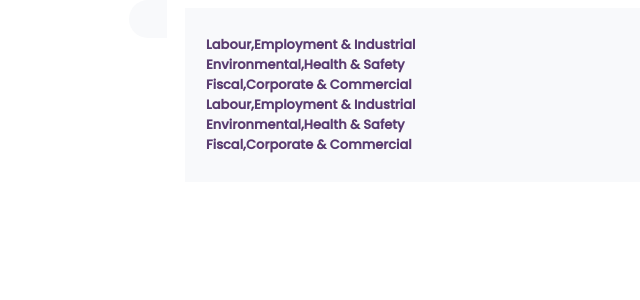
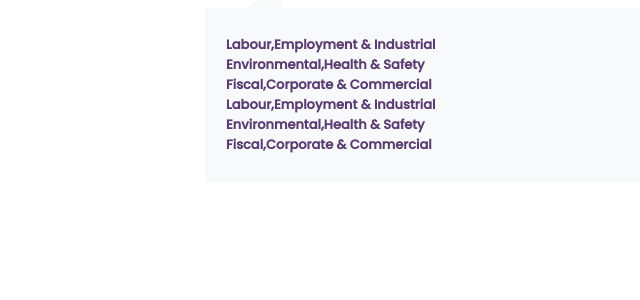
Before and after one commit to Rganeshmoorthy/compfie, a PHP site: page /nav-pills.php in a window 1280 px wide. Shown: the top 300 px of the page, without its empty margins (153-793 px from the left). Run offline with PHP 8.4, Linux system fonts and the light colour scheme.

Commit message:
header changes for desktop view

```diff
--- a/css/nav-pill.css
+++ b/css/nav-pill.css
@@ -65,6 +65,9 @@
         overflow: auto;
         width: 100% !important;
     }
+    .main-div {
+        margin-left: 0 !important;
+    }
 }
 
 .w-200 {
@@ -115,7 +118,7 @@ label {
 #slideBack {
     position: absolute;
     top: 0;
-    left: 22%;
+    left: 31%;
     border: none;
     padding: 19px;
     background-color: #F8F9FB;
@@ -125,7 +128,7 @@ label {
 #slide {
     position: absolute;
     top: 0;
-    right: 4%;
+    right: -42%;
     border: none;
     padding: 19px;
     background-color: #F8F9FB;
@@ -153,3 +156,8 @@ label {
 .mw-1500 {
     max-width: 1500px;
 }
+
+.main-div {
+    max-width: 900px;
+    margin-left: 20px;
+}
--- a/nav-pills.php
+++ b/nav-pills.php
@@ -37,7 +37,7 @@
 </head>
 
 <body>
-    <div class="position-relative">
+    <div class="position-relative main-div">
         <div class="container-fluid nav_pill p-0 new-nav scrollbarnew" id="container">
             <ul id="myTabs" class="d-flex nav-pills nav-justified nav_ul pills-ul">
                 <li class="px-2 px-sm-0 px-md-1 nav-li"><a href="domain-page.php" class="px-3">Labour,Employment &
```
